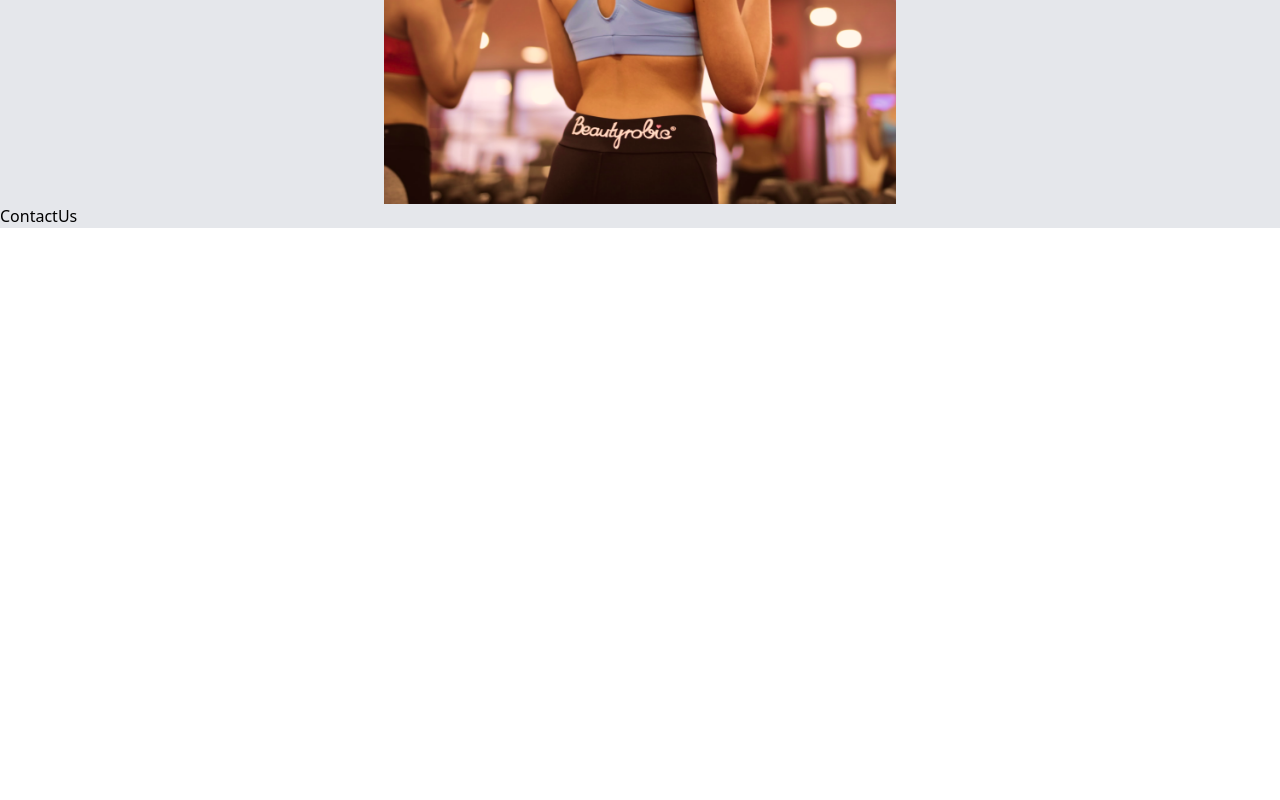
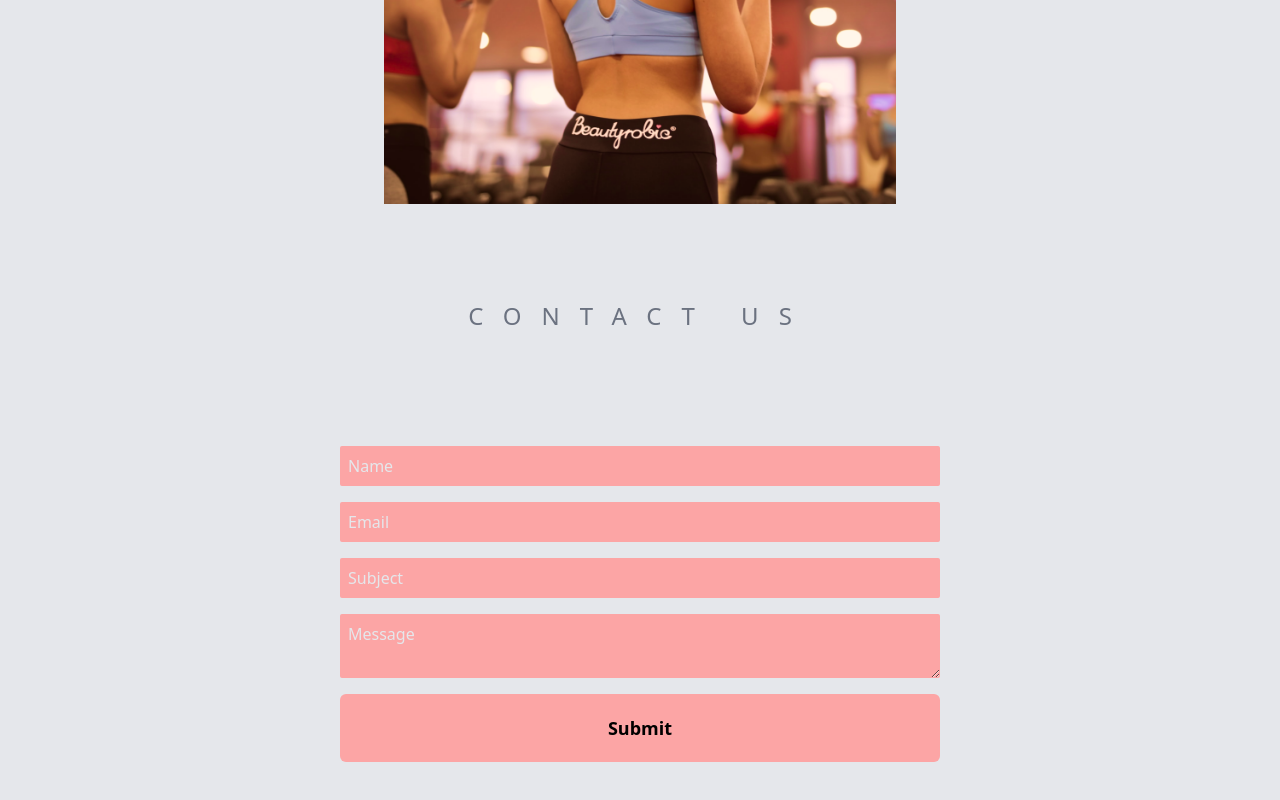
Before and after one commit to arshamghobadi/gym-app, a React (Create React App) app: page / in a window 1280 px wide. Shown: the part 2745-3545 px from the top of the page. Before the commit the page ends 2973 px from the top, so only its background shows below. Built offline with nearby package versions, Linux system fonts and the light colour scheme; the HTML template or start-up script is replaced by a standard one.

Commit message:
create contact us page

```diff
--- a/package.json
+++ b/package.json
@@ -15,6 +15,7 @@
     "react": "^18.2.0",
     "react-anchor-link-smooth-scroll": "^1.0.12",
     "react-dom": "^18.2.0",
+    "react-hook-form": "^7.43.3",
     "react-icons": "^4.7.1",
     "react-router-dom": "^6.8.2",
     "react-scripts": "5.0.1",
--- a/src/index.css
+++ b/src/index.css
@@ -3,3 +3,9 @@
 @tailwind base;
 @tailwind components;
 @tailwind utilities;
+
+@layer src {
+  .contactInput {
+    @apply bg-red-300 outline-none rounded-sm border-b  placeholder-white;
+  }
+}
--- a/src/scenes/contactus/index.tsx
+++ b/src/scenes/contactus/index.tsx
@@ -1,10 +1,66 @@
 import React from 'react';
 import { SelectedPage } from '../../shared/types';
+import { useForm, SubmitHandler } from 'react-hook-form';
 
 type Props = { setSelectedPage: (value: SelectedPage) => void };
+type Inputs = {
+  name: string;
+  email: string;
+  subject: string;
+  message: string;
+};
+function ContactUs({ setSelectedPage }: Props) {
+  const { register, handleSubmit } = useForm<Inputs>();
+  const onSubmit: SubmitHandler<Inputs> = (formData: Inputs) =>
+    console.log(formData);
+  return (
+    <div
+      id="contactus"
+      className="h-screen flex relative flex-col text-center md:text-left md:flex-row max-w-7xl px-10 justify-evenly mx-auto items-center"
+    >
+      <h3 className="absolute top-24 uppercase tracking-[20px] text-gray-500 text-2xl">
+        Contact us
+      </h3>
+      <div className="flex flex-col space-y-6 w-80 sm:space-y-10 sm:w-2/4">
+        <form
+          onSubmit={handleSubmit(onSubmit)}
+          // w-fit mx-auto add this class for class name
+          className="flex flex-col space-y-4  "
+        >
+          <input
+            {...register('name')}
+            placeholder="Name"
+            className="contactInput p-2 placeholder:text-gray-200"
+            type="text"
+          />
+          <input
+            {...register('email')}
+            placeholder="Email"
+            className="contactInput p-2 placeholder:text-gray-200"
+            type="email"
+          />
 
-function ContactUs({ setSelectedPage }: Props) {
-  return <div>ContactUs</div>;
+          <input
+            {...register('subject')}
+            placeholder="Subject"
+            className="contactInput p-2 placeholder:text-gray-200"
+            type="text"
+          />
+          <textarea
+            {...register('message')}
+            placeholder="Message"
+            className="contactInput p-2 placeholder:text-gray-200"
+          />
+          <button
+            type="submit"
+            className=" bg-red-300 py-5 px-10 rounded-md text-black font-bold text-lg"
+          >
+            Submit
+          </button>
+        </form>
+      </div>
+    </div>
+  );
 }
 
 export default ContactUs;
```
Also changed, not shown: 1 other file (tests, documents, lock files or other folders).
